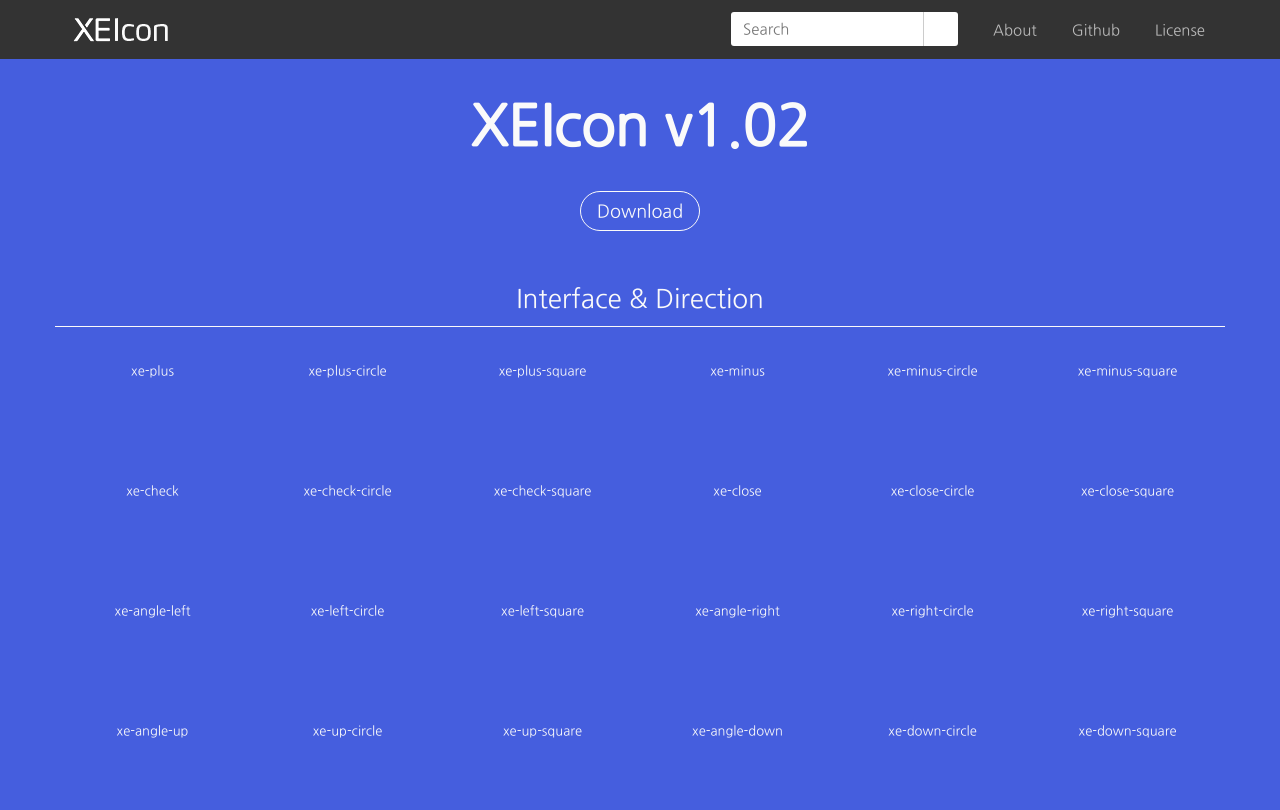
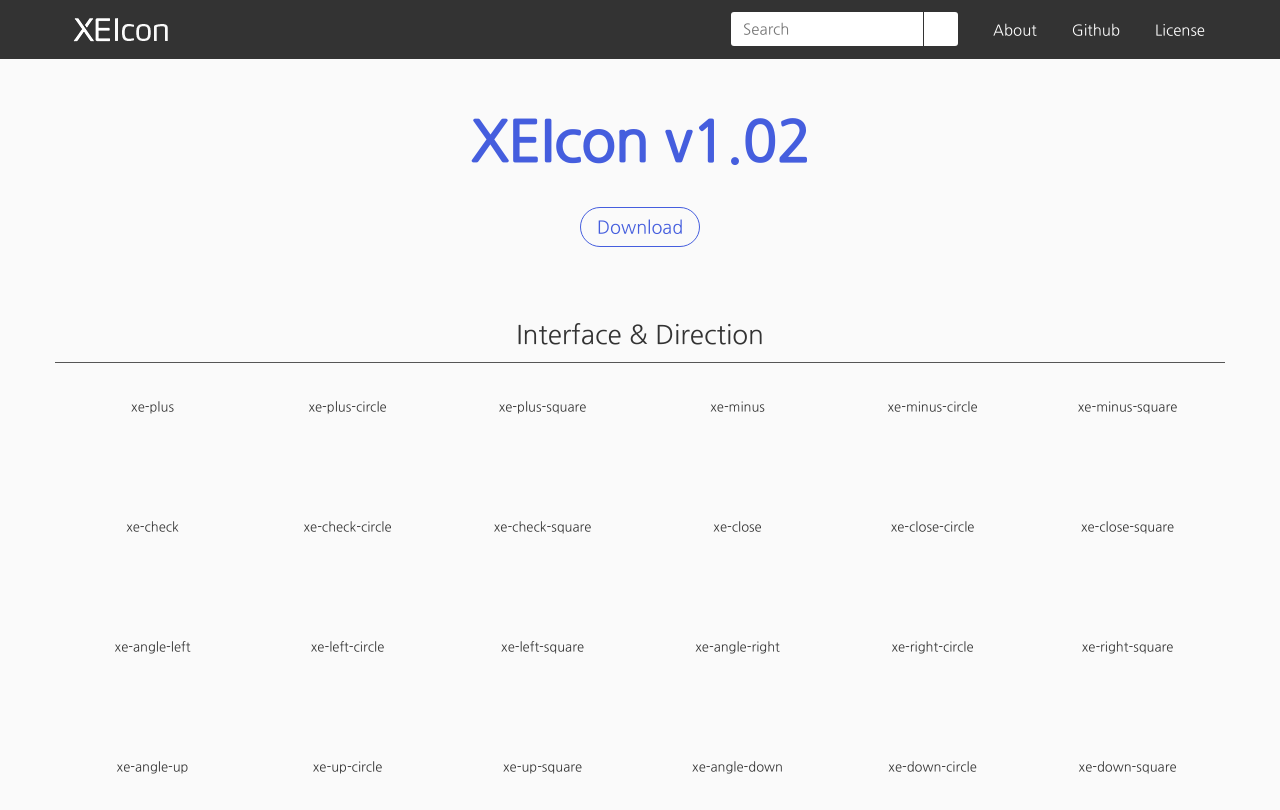
Before and after one commit to xpressengine/XEIcon, a plain HTML site: page index.html in a window 1280 px wide. Shown: the top 810 px of the page. Drawn offline with Linux system fonts and the light colour scheme; files whose address does not match are found by name.

Commit message:
페이지 컬러 수정

```diff
--- a/common/xe-icon.css
+++ b/common/xe-icon.css
@@ -14,29 +14,29 @@ a:hover,a:active,a:focus{text-decoration:none}
 /* webfont */
 @font-face{font-family:ng;src:url(nanumgothic.eot);src:local('※'),url(nanumgothic.woff) format('woff')}
 
-body{margin:0;padding:0;background:#455ede;line-height:1.5}
-h2{padding:24px 8px 24px 8px;font-size:56px;color:#fafafa;text-align:center}
+body{margin:0;padding:0;background:#fafafa;line-height:1.5}
+h2{padding:40px 8px 24px 8px;font-size:56px;color:#455ede;text-align:center}
 .glyph{overflow:hidden;float:left;width:50%;height:90px;margin-bottom:30px;padding-bottom:0;font-size:16px;text-align:center}
-.bgc1{background:#455ede;text-align:center}
+.bgc1{background:#fafafa;text-align:center}
 .mal,.mhl{margin-left:auto;margin-right:auto}
 .mhmm{margin-left:auto;margin-right:auto}
-.mls{display:block;font-size:13px;margin-top:4px;color:#fafafa}
+.mls{display:block;font-size:13px;margin-top:4px;color:#333}
 .clearfix:before,.clearfix:after{display:table;content:' '}
 .clearfix:after{clear:both}
 .hidden-true{display:none}
-.fs1{font-size:32px;color:#fafafa}
+.fs1{font-size:32px;color:#333}
 code{font-size:11px;font-family:Consolas,'Andale Mono','Lucida Console','Lucida Sans Typewriter',Monaco,'Courier New',monospace;color:#009;white-space:nowrap}
-.haader{clear:both;padding:40px 0 30px}
-.haader h3{padding:8px 8px 8px 8px;border-bottom:1px solid #fafafa;font-size:26px;font-weight:500;text-align: center;color: #fafafa;}
+.haader{clear:both;padding:60px 0 30px}
+.haader h3{padding:8px 8px 8px 8px;border-bottom:1px solid #555;font-size:26px;font-weight:500;text-align: center;color: #333;}
 .ptl{margin:0 auto;padding:0 0 30px}
 p.mhl{color:#fafafa}
 p.mhl a{color:#fafafa}
 .bgc2{background-color:#333}
 .bgc2 p.mhl{margin:20px auto;text-align:right}
-.btn_top{display:none;overflow:hidden;position:fixed;right:0px;bottom:0px;z-index:1000;width:48px;height:48px;background-color:#000;font-size:24px;line-height:48px;color:#fff;text-align:center;opacity:0.6;filter:alpha(opacity=60)}
-.btn_top:hover{background-color:#000;color:#fff;text-decoration:none;opacity:1;filter:alpha(opacity=100)}
-.download{display:inline-block;height:26px;padding:6px 16px;border:1px solid #fafafa;border-radius:26px;font-size:18px;line-height:26px;color:#fafafa}
-.download:hover{background-color:#fafafa;color:#455ede}
+.btn_top{display:none;overflow:hidden;position:fixed;right:0px;bottom:0px;z-index:1000;width:48px;height:48px;background-color:#333;font-size:24px;line-height:48px;color:#fff;text-align:center;opacity:0.6;filter:alpha(opacity=80)}
+.btn_top:hover{background-color:#455ede;color:#fff;text-decoration:none;opacity:1;filter:alpha(opacity=100)}
+.download{display:inline-block;height:26px;padding:6px 16px;border:1px solid #455ede;border-radius:26px;font-size:18px;line-height:26px;color:#455ede}
+.download:hover{background-color:#455ede;color:#fafafa}
 
 .xe_icon_gnb{background-color:#333}
 .xe_icon_gnb .gnb_area{overflow:hidden;position:relative;margin:0 auto;background-color:#333}
@@ -45,12 +45,12 @@ p.mhl a{color:#fafafa}
 .xe_icon_gnb .gnb_right{float:right;margin-right:154px}
 .xe_icon_gnb .srch_area{float:left;overflow:hidden;padding-top:12px}
 .xe_icon_gnb .srch_area input{float:left;width:168px;height:17px;padding:8px 12px 9px;border:0;font-size:15px;-webkit-border-radius:3px 0 0 3px;border-radius:3px 0 0 3px;color:#333}
-.xe_icon_gnb .srch_area a{float:left;display:block;width:34px;height:34px;border-left:solid 1px #ccc;background-color:#fff;-webkit-border-radius:0 3px 3px 0;border-radius:0 3px 3px 0;font-size:21px;color:#888}
+.xe_icon_gnb .srch_area a{float:left;display:block;width:34px;height:34px;border-left:solid 1px #333;background-color:#fff;-webkit-border-radius:0 3px 3px 0;border-radius:0 3px 3px 0;font-size:21px;color:#333}
 .xe_icon_gnb .srch_area a i{padding:0 4px 0 6px;vertical-align:top;line-height:34px}
 .xe_icon_gnb .menu_lst{overflow:hidden;float:left}
 .xe_icon_gnb .menu_lst li{float:left;font-size:15px;line-height:59px;margin-left:35px}
 .xe_icon_gnb .menu_lst li:first-child{margin-left:35px}
-.xe_icon_gnb .menu_lst li a{color:#bbb}
+.xe_icon_gnb .menu_lst li a{color:#fff}
 .xe_icon_gnb .menu_lst li a:hover,.xe_icon_gnb .menu_lst li a.on{color:#f1f1f1}
 
 /* xe_icon_license */
```
